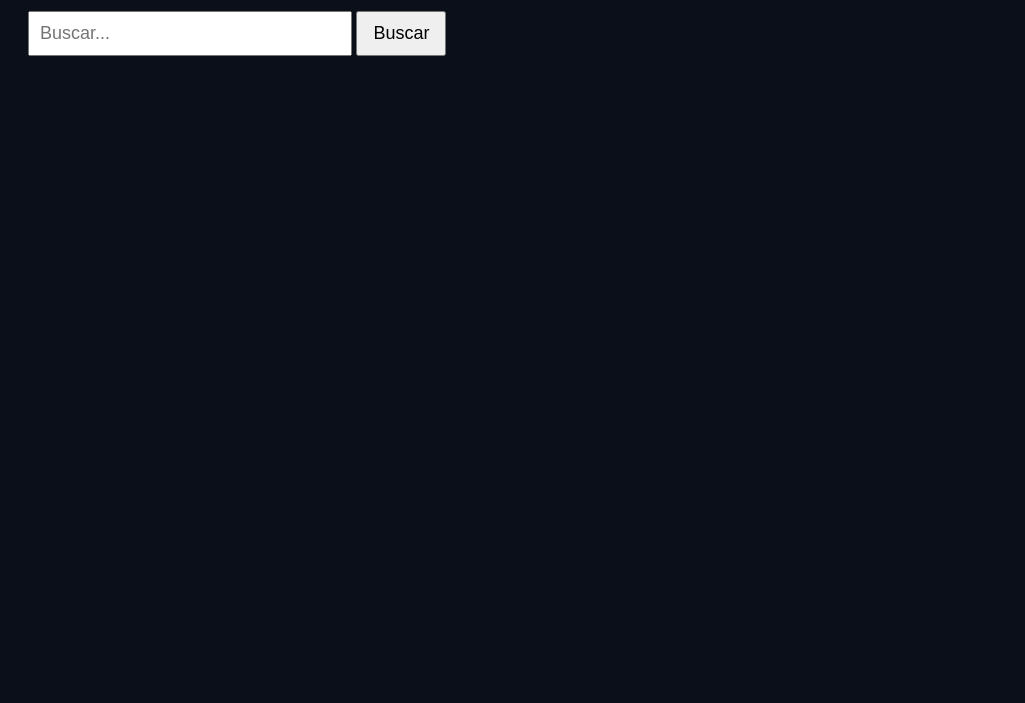
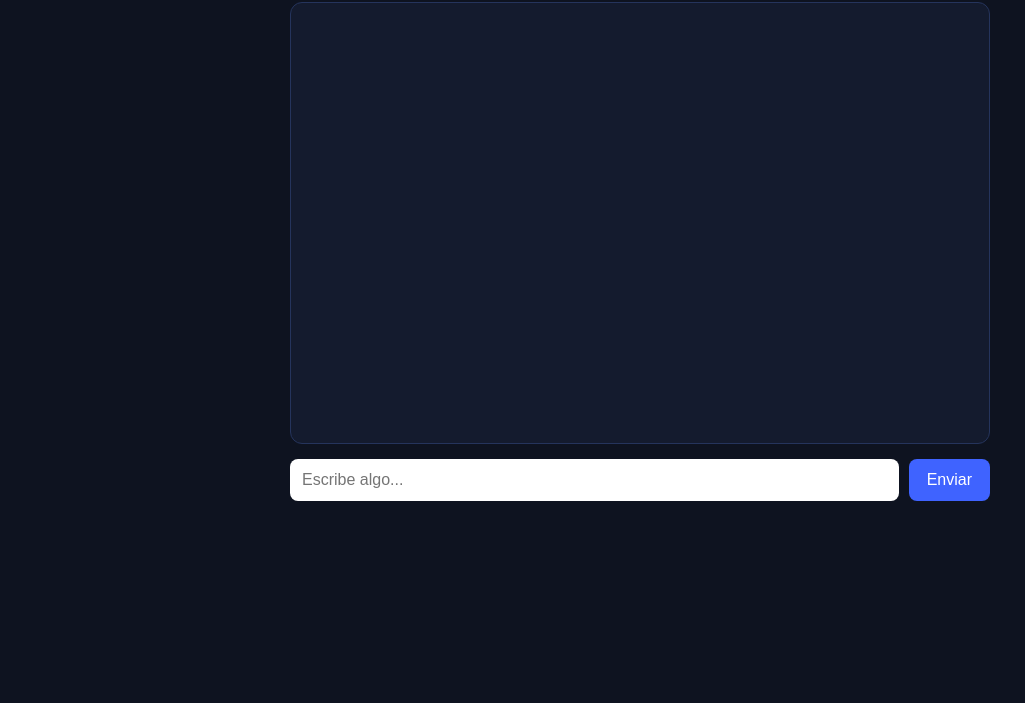
Before and after one commit to Dalaja12/Radio-Noticias, a website: page index.html in a window 1280 px wide. Shown: the part 97-800 px from the top of the page, without its empty margins (0-1025 px from the left). Drawn offline with Linux system fonts and the light colour scheme.

Commit message:
Update index.html

```diff
--- a/index.html
+++ b/index.html
@@ -1,83 +1,130 @@
-<!doctype html>
-<html>
+<!DOCTYPE html>
+<html lang="es">
 <head>
-<meta charset="utf-8">
-<title>Prueba Proxy Web</title>
+<meta charset="UTF-8">
+<title>Mini IA Online (Sin API)</title>
+
+<!-- IA desde CDN: no requiere servidor, CPU ni API -->
+<script src="https://cdn.jsdelivr.net/npm/@xenova/transformers@2.6.0/dist/transformers.min.js"></script>
+
 <style>
-  body { background:#0a0f1a; color:white; font-family:Arial; padding:20px; }
-  input { padding:10px; font-size:18px; width:300px; }
-  button { padding:10px 15px; font-size:18px; }
-  .section { margin-top:25px; }
-  .grid { display:grid; grid-template-columns:repeat(auto-fill,minmax(180px,1fr)); gap:12px; }
-  .card { background:#111c33; padding:10px; border-radius:10px; }
-  img { width:100%; border-radius:8px; }
+    body {
+        margin:0;
+        background:#0e1320;
+        color:white;
+        font-family:Arial;
+        display:flex;
+        flex-direction:column;
+        align-items:center;
+        padding:20px;
+    }
+    #container {
+        width:90%;
+        max-width:700px;
+    }
+    h1 {
+        text-align:center;
+        margin-bottom:20px;
+    }
+    #chat {
+        background:#141b2e;
+        border-radius:12px;
+        padding:20px;
+        height:400px;
+        overflow-y:auto;
+        border:1px solid #25345c;
+    }
+    .msg-user {
+        color:#62e0ff;
+        margin:10px 0;
+    }
+    .msg-ai {
+        color:#90ffa2;
+        margin:10px 0;
+    }
+    #input-area {
+        margin-top:15px;
+        display:flex;
+        gap:10px;
+    }
+    input {
+        flex:1;
+        padding:12px;
+        border-radius:8px;
+        border:none;
+        font-size:16px;
+    }
+    button {
+        padding:12px 18px;
+        border:none;
+        border-radius:8px;
+        background:#3f63ff;
+        color:white;
+        cursor:pointer;
+        font-size:16px;
+    }
+    button:hover {
+        background:#657dff;
+    }
 </style>
+
 </head>
 <body>
 
-<h1>Buscador Web (Proxy de Prueba)</h1>
+<div id="container">
+    <h1>🤖 Mini IA Online (Sin API)</h1>
 
-<input id="q" placeholder="Buscar...">
-<button onclick="buscar()">Buscar</button>
+    <div id="chat"></div>
 
-<div id="resultados"></div>
+    <div id="input-area">
+        <input id="prompt" placeholder="Escribe algo...">
+        <button onclick="send()">Enviar</button>
+    </div>
+</div>
 
 <script>
-async function buscar() {
-  const q = document.getElementById("q").value;
-  if (!q) return alert("Escribe algo");
+let generator;
+const chat = document.getElementById("chat");
 
-  document.getElementById("resultados").innerHTML = "<h2>Cargando...</h2>";
+// Mensajes en pantalla
+function addAI(text) {
+    chat.innerHTML += `<div class='msg-ai'><b>IA:</b> ${text}</div>`;
+    chat.scrollTop = chat.scrollHeight;
+}
+function addUser(text) {
+    chat.innerHTML += `<div class='msg-user'><b>Tú:</b> ${text}</div>`;
+    chat.scrollTop = chat.scrollHeight;
+}
 
-  const r = await fetch(`/api/search?q=${encodeURIComponent(q)}`);
-  const data = await r.json();
+// Cargar modelo IA (tarda 3–7 seg en móviles)
+(async () => {
+    addAI("Cargando IA... espera unos segundos.");
 
-  let html = "";
+    generator = await window.transformers.pipeline(
+        "text-generation",
+        "Xenova/phi2"  // IA pequeña, inteligente y GRATIS
+    );
 
-  /* Wikipedia */
-  if (data.wiki) {
-    html += `<div class="section"><h2>Wikipedia</h2>
-      <div class="card"><h3>${data.wiki.title}</h3><p>${data.wiki.extract}</p></div></div>`;
-  }
+    addAI("¡Listo! Ya puedes hablar conmigo 😄");
+})();
 
-  /* Imágenes */
-  html += `<div class="section"><h2>Imágenes</h2><div class="grid">`;
-  data.images.forEach(i => {
-    html += `<div class="card"><img src="${i.thumbnail || i.image}"></div>`;
-  });
-  html += `</div></div>`;
+// Enviar mensaje
+async function send() {
+    const input = document.getElementById("prompt");
+    const text = input.value.trim();
+    if (!text) return;
 
-  /* Noticias */
-  html += `<div class="section"><h2>Noticias</h2>`;
-  data.news.forEach(n => {
-    html += `<div class="card"><a href="${n.link}" target="_blank">${n.title}</a><br><small>${n.source}</small></div>`;
-  });
-  html += `</div>`;
+    addUser(text);
+    input.value = "";
 
-  /* PDFs */
-  html += `<div class="section"><h2>PDFs</h2><div class="grid">`;
-  data.pdfs.forEach(p => {
-    html += `<div class="card"><a href="${p.url}" target="_blank">${p.url}</a></div>`;
-  });
-  html += `</div></div>`;
+    addAI("Pensando...");
 
-  /* Audio */
-  html += `<div class="section"><h2>Audio MP3</h2><div class="grid">`;
-  data.audio.forEach(a => {
-    html += `<div class="card"><a href="${a.url}" target="_blank">${a.url}</a></div>`;
-  });
-  html += `</div></div>`;
+    const out = await generator(text, {
+        max_new_tokens: 70,
+        temperature: 0.8,
+        top_p: 0.9
+    });
 
-  /* Web general */
-  html += `<div class="section"><h2>Web</h2>`;
-  data.web.forEach(w => {
-    html += `<div class="card"><a href="${w.url}" target="_blank">${w.title}</a></div>`;
-  });
-  html += `</div>`;
+    let response = out[0].generated_text.replace(text, "").trim();
 
-  document.getElementById("resultados").innerHTML = html;
-}
-</script>
-
-</body>
-</html>
+    // Reemplaza mensaje
```
